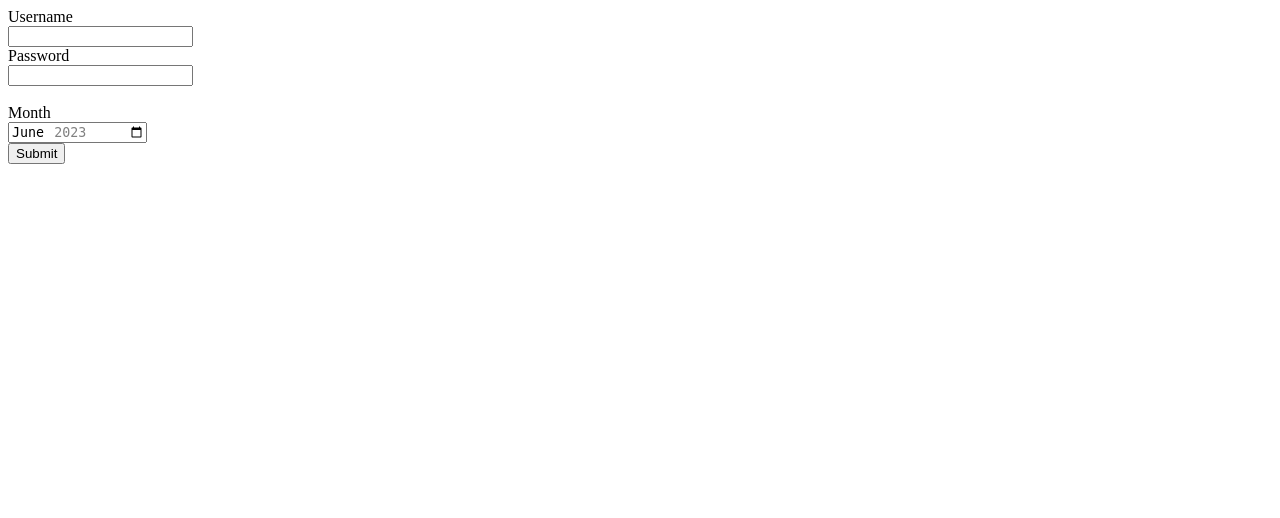
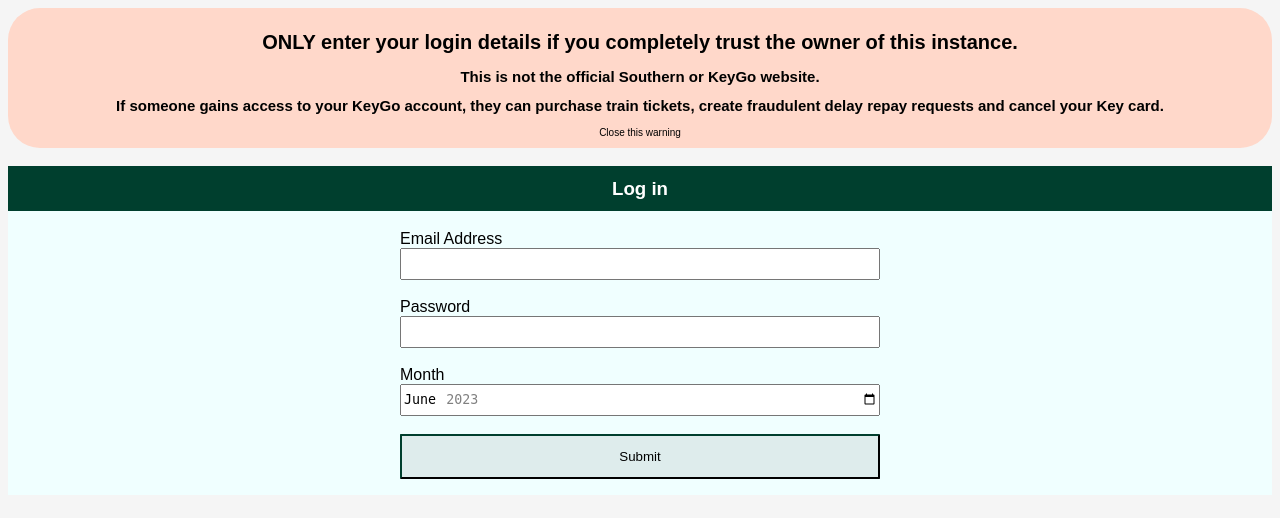
Before and after one commit to ojoeth/keygo_expenser, a Flask app: page / in a window 1280 px wide. Shown: the top 518 px of the page. Run offline with Flask 3, Linux system fonts and the light colour scheme.

Commit message:
I felt like doing some CSS this evening.

```diff
--- /dev/null
+++ b/static/login.css
@@ -0,0 +1,48 @@
+body{
+    background-color: whitesmoke;
+    font-family: Arial, Helvetica, sans-serif;
+
+}
+.warning{
+    background-color: rgb(255, 216, 202);
+    border-radius: 2rem;
+    padding: 1em;
+    font-size:x-small;
+    text-align: center;
+}
+.login{
+    background-color: azure;
+    display: block;
+    align-items: center;
+}
+#login-header{
+    padding: .6em;
+    background-color: #003f2e;
+    color: white;
+    text-align: center;
+}
+.form{
+    display:flex;
+    justify-content:center;
+    align-items: center;
+    width: 100%;
+}
+input{
+    width: 30rem;
+}
+input[type=text],input[type=password],input[type=month]{
+    box-shadow: none;
+    height: 2rem;
+}
+input[type=text]:focus,input[type=password]:focus,input[type=month]:focus{
+    background-color: rgba(0, 0, 0, 0.075);
+    border-color: #003f2e;
+}
+input[type=submit]{
+    padding: 1em;
+    text-align: center;
+    background-color: rgba(0, 0, 0, 0.075);
+    box-shadow: none;
+    border-color: #003f2e;
+    border-radius: .1em;
+}
--- a/templates/login.html
+++ b/templates/login.html
@@ -1,18 +1,29 @@
 <html>
     <head>
-
+        <link href='/static/login.css' rel='stylesheet'>
     </head>
 
     <body>
+        <div class="warning">
+            <h1><b>ONLY enter your login details if you completely trust the owner of this instance.</b></h1>
+            <h2>This is not the official Southern or KeyGo website.</h2>
+            <h2>If someone gains access to your KeyGo account, they can purchase train tickets, create fraudulent delay repay requests and cancel your Key card.</h2>
+            <span id="close" onclick="this.parentNode.remove(); return false;">Close this warning</span>
+        </div>
+        <div class="login">
+            <h3 id="login-header">Log in</h3>
+            <div class="form">
                 <form method="post" action="/journeys">
-        <label for="username">Username</label><br>
-        <input type="text" id="username" name="username"><br>
+                    <label for="username">Email Address</label><br>
+                    <input type="text" id="username" name="username"><br><br>
                     <label for="password">Password</label><br>
                     <input type="password" id="password" name="password"><br><br>
                     <label for="month">Month</label><br>
                     <input id="month" name="month" type="month" min="2023-03" max="{{current_month}}" value="{{current_month}}"><br>
+                    <br>
                     <input type="submit" value="Submit"><br>
-
                 </form>
+            </div>
+        </div>
     </body>
 </html>
```
Lines whose indentation alone changed are shown as unchanged.
